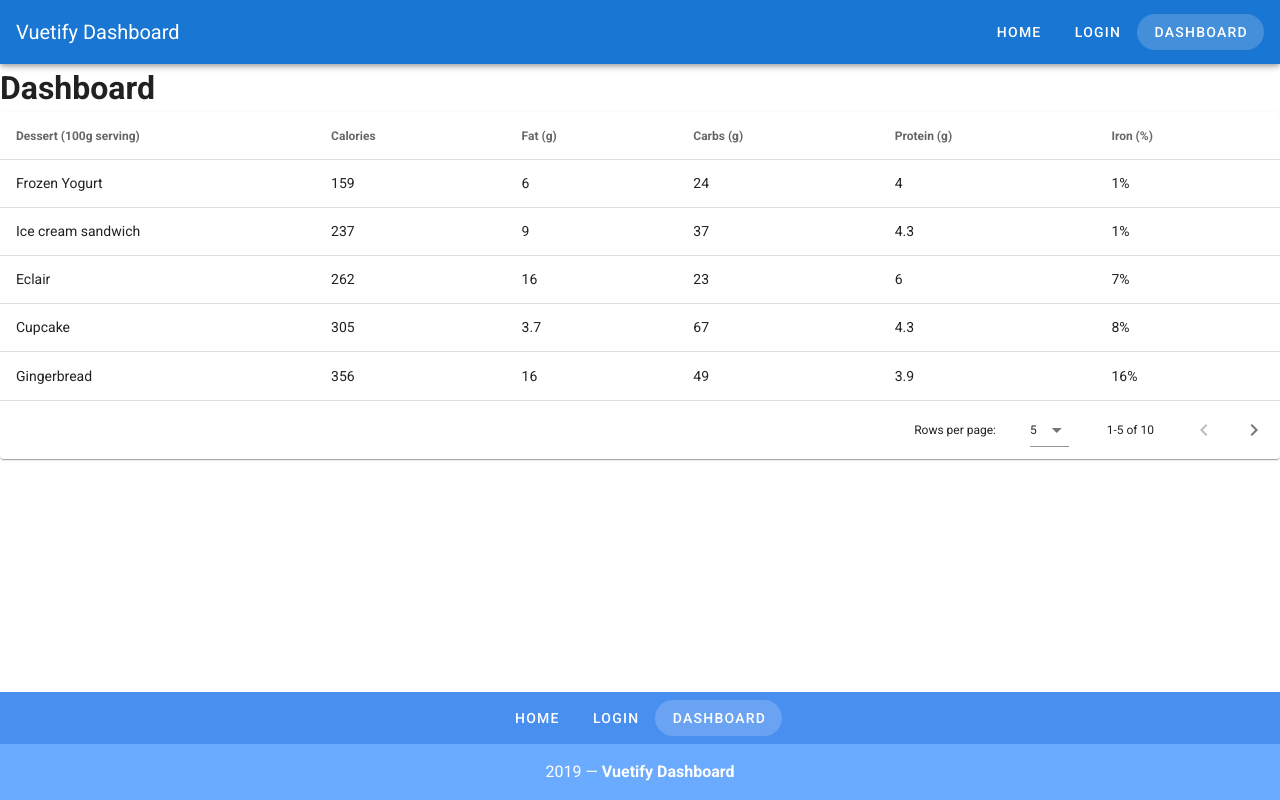
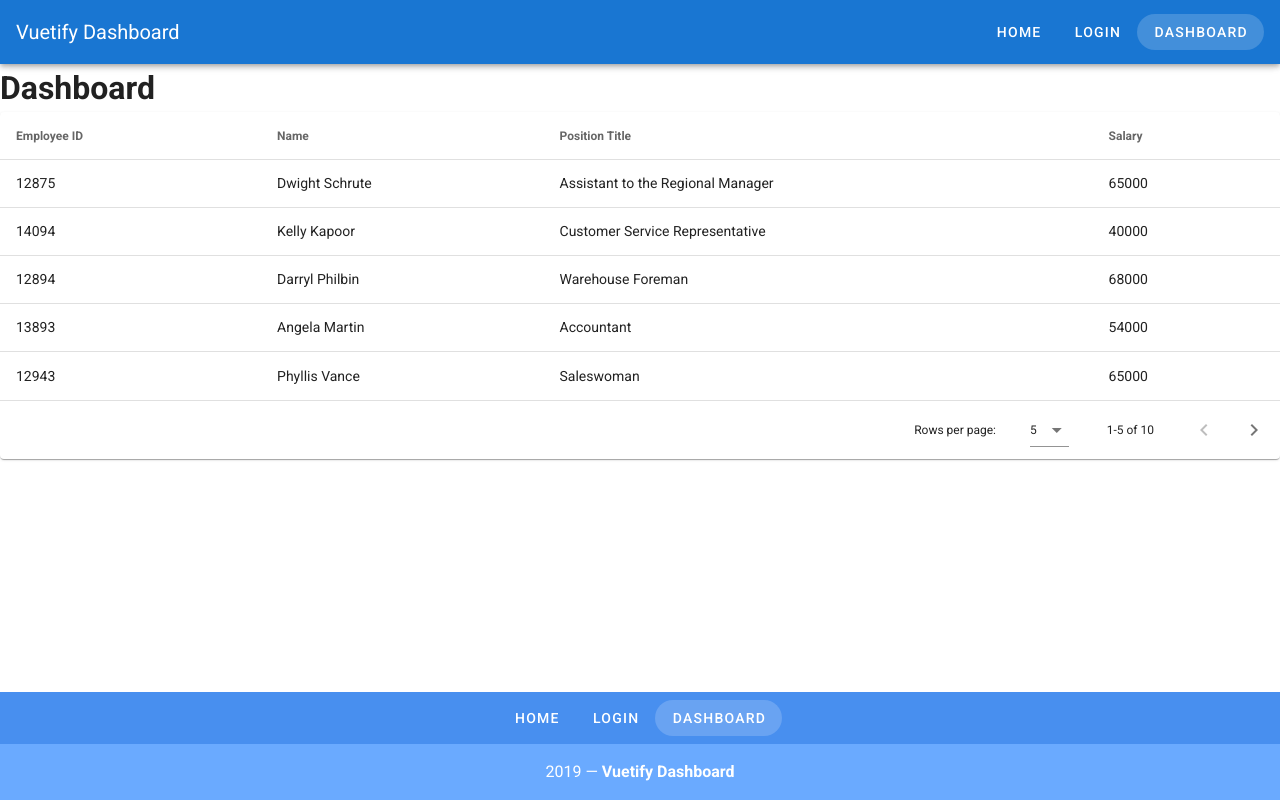
Before and after one commit to Code-Pop/beautify-with-vuetify, a Vue app: page /dashboard in a window 1280 px wide. Built offline with nearby package versions, Linux system fonts and the light colour scheme.

Commit message:
:sparkles: Integrate employees data into data table

```diff
--- a/src/views/Dashboard.vue
+++ b/src/views/Dashboard.vue
@@ -3,7 +3,7 @@
     <h1>Dashboard</h1>
     <v-data-table
       :headers="headers"
-      :items="desserts"
+      :items="employees"
       :items-per-page="5"
       class="elevation-1"
       @click:row="selectRow"
@@ -24,6 +24,8 @@
 </template>
 
 <script>
+import employeesData from '../data/employees.json'
+
 export default {
   name: 'DashboardPage',
   data () {
@@ -31,100 +33,12 @@ export default {
       currentItem: '',
       snackbar: false,
       headers: [
-        {
-          text: 'Dessert (100g serving)',
-          align: 'left',
-          sortable: false,
-          value: 'name',
-        },
-        { text: 'Calories', value: 'calories' },
-        { text: 'Fat (g)', value: 'fat' },
-        { text: 'Carbs (g)', value: 'carbs' },
-        { text: 'Protein (g)', value: 'protein' },
-        { text: 'Iron (%)', value: 'iron' },
+        { text: 'Employee ID', value: 'id' },
+        { text: 'Name', value: 'name' },
+        { text: 'Position Title', value: 'title' },
+        { text: 'Salary', value: 'salary' },
       ],
-      desserts: [
-        {
-          name: 'Frozen Yogurt',
-          calories: 159,
-          fat: 6.0,
-          carbs: 24,
-          protein: 4.0,
-          iron: '1%',
-        },
-        {
-          name: 'Ice cream sandwich',
-          calories: 237,
-          fat: 9.0,
-          carbs: 37,
-          protein: 4.3,
-          iron: '1%',
-        },
-        {
-          name: 'Eclair',
-          calories: 262,
-          fat: 16.0,
-          carbs: 23,
-          protein: 6.0,
-          iron: '7%',
-        },
-        {
-          name: 'Cupcake',
-          calories: 305,
-          fat: 3.7,
-          carbs: 67,
-          protein: 4.3,
-          iron: '8%',
-        },
-        {
-          name: 'Gingerbread',
-          calories: 356,
-          fat: 16.0,
-          carbs: 49,
-          protein: 3.9,
-          iron: '16%',
-        },
-        {
-          name: 'Jelly bean',
-          calories: 375,
-          fat: 0.0,
-          carbs: 94,
-          protein: 0.0,
-          iron: '0%',
-        },
-        {
-          name: 'Lollipop',
-          calories: 392,
-          fat: 0.2,
-          carbs: 98,
-          protein: 0,
-          iron: '2%',
-        },
-        {
-          name: 'Honeycomb',
-          calories: 408,
-          fat: 3.2,
-          carbs: 87,
-          protein: 6.5,
-          iron: '45%',
-        },
-        {
-          name: 'Donut',
-          calories: 452,
-          fat: 25.0,
-          carbs: 51,
-          protein: 4.9,
-          iron: '22%',
-        },
-        {
-          name: 'KitKat',
-          calories: 518,
-          fat: 26.0,
-          carbs: 65,
-          protein: 7,
-          iron: '6%',
-        },
-      ],
+      employees: employeesData
     }
   },
   methods: {
```
